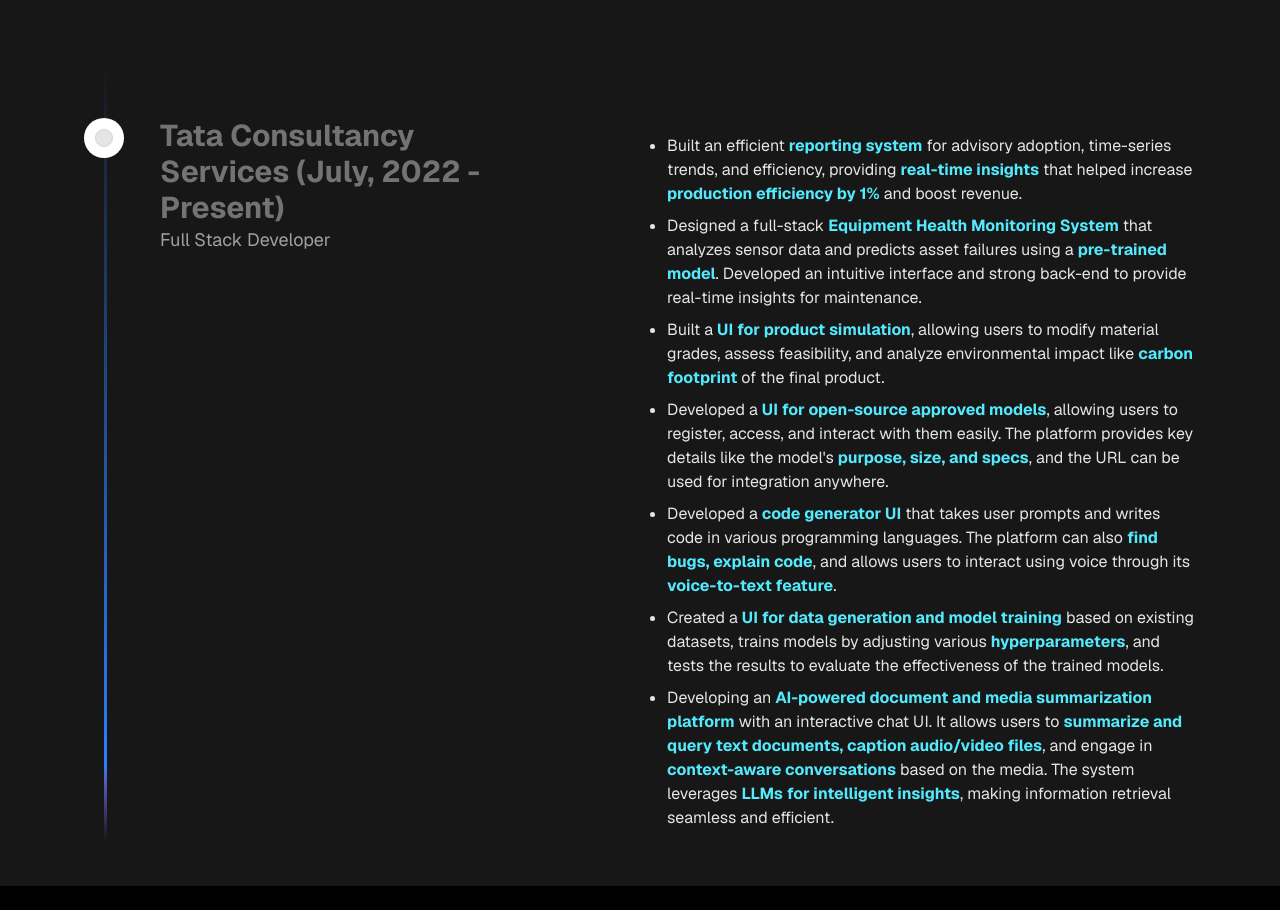
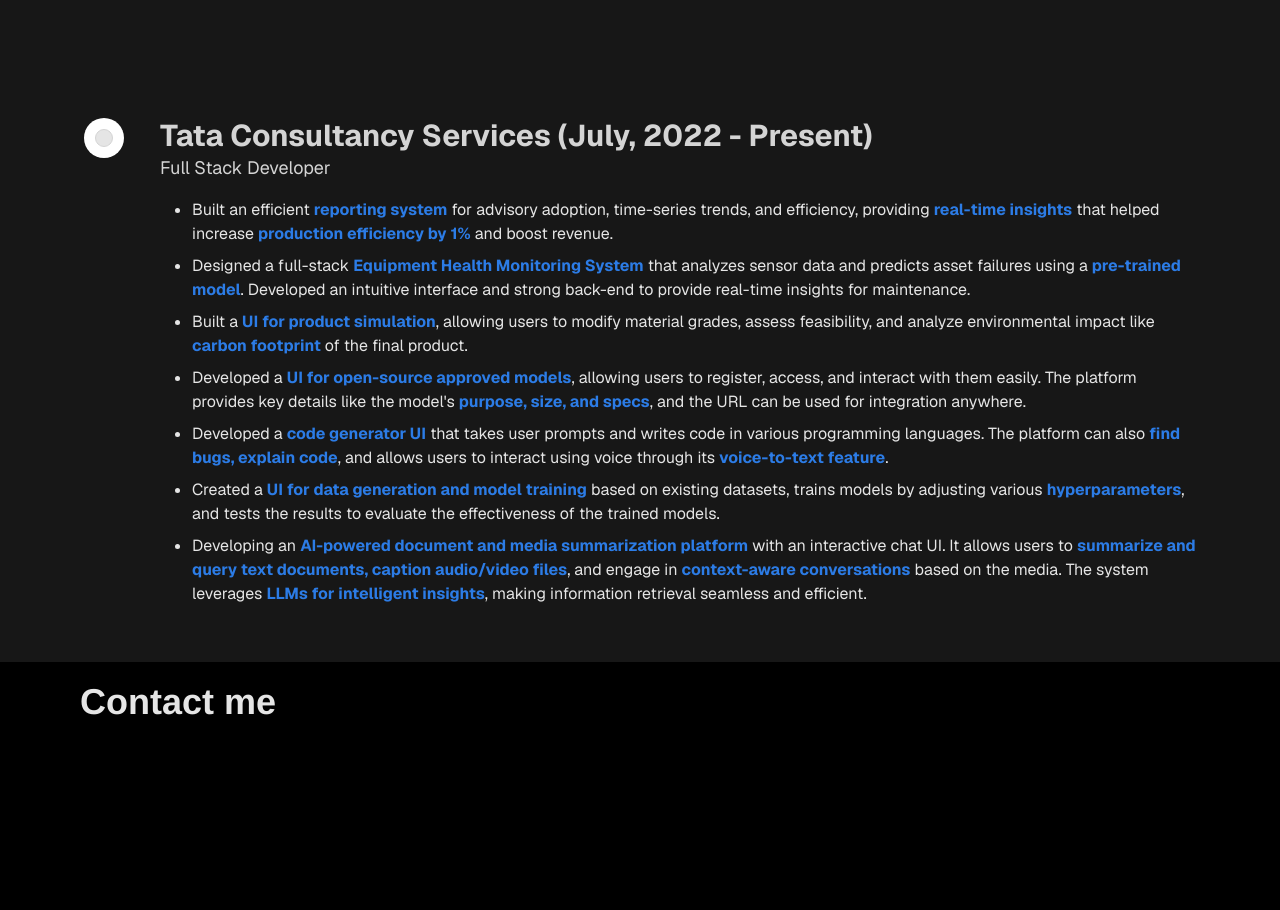
Before and after one commit to Niteshh-K/portfolio, a Next.js app: page / in a window 1280 px wide. Shown: the part 1875-2785 px from the top of the page. Built offline with nearby package versions, Linux system fonts and the light colour scheme.

Commit message:
fix : overflow due to contact fixed, intro button made secondary

```diff
--- a/src/app/page.js
+++ b/src/app/page.js
@@ -14,7 +14,6 @@
       <About />
       <Experience />
       <Contact />
-      {/* <div className="h-500 bg-amber-100"></div> */}
     </>
   );
 }
--- a/src/components/Contact/Contact.jsx
+++ b/src/components/Contact/Contact.jsx
@@ -122,7 +122,7 @@
     <div
       ref={containerRef}
       id="#contact"
-      className="sectionContainer bg-black h-screen flex flex-col justify-center items-center"
+      className="sectionContainer bg-black h-screen flex flex-col justify-center items-center overflow-hidden"
     >
       <div className="sectionHeader text-left w-full">Contact me</div>
       <motion.div
@@ -135,7 +135,7 @@
       >
         <form
           ref={formRef}
-          className="md:w-[30%] rounded-xl bg-neutral-900 p-6 flex flex-col gap-4 border border-neutral-800 shadow-[0px_0px_12px_0px_#f7fafc]"
+          className=" w-full md:w-[30%] rounded-xl bg-neutral-900 p-6 flex flex-col gap-4 border border-neutral-800 shadow-[0px_0px_12px_0px_#f7fafc]"
           onSubmit={sendEmail}
         >
           <input
--- a/src/components/Intro/Intro.jsx
+++ b/src/components/Intro/Intro.jsx
@@ -79,7 +79,7 @@
                   ease: "easeInOut",
                   stiffness: 100,
                 }}
-                className="buttonStyle"
+                className="border-s-neutral-200 border-1 rounded-sm bg-transparent px-6 py-2 hidden md:block"
               >
                 <Link href="#about">Know More</Link>
               </motion.button>
--- a/src/components/Shared/Timeline.jsx
+++ b/src/components/Shared/Timeline.jsx
@@ -35,19 +35,19 @@
       <div ref={ref} className="relative  mx-auto pb-5">
         {data.map((item, index) => (
           <div key={index} className="w-full md:pt-20">
-            <div className="sticky flex flex-col pl-10 md:pl-0 md:flex-row  z-5 items-start top-40 self-start">
+            <div className="sticky flex flex-col pl-10 md:pl-0   z-5 items-start top-40 self-start">
               <div className="h-10 absolute -left-5 md:left-1 w-10 rounded-full bg-white flex items-center justify-center">
                 <div className="h-4 w-4 rounded-full bg-neutral-200 dark:bg-neutral-800 border border-neutral-300 p-2" />
               </div>
               <div className="pl-5.5 md:pl-20 ">
-                <h3 className="text-xl md:text-3xl  font-bold text-neutral-500">
+                <h3 className="text-xl md:text-3xl  font-bold text-neutral-300">
                   {item.company}&nbsp;({item.from} - {item.to})
                 </h3>
-                <span className="text-neutral-400 font-normal text-lg">
+                <span className="text-neutral-300 font-normal text-lg">
                   {item.role}
                 </span>
               </div>
-              <div className="text-white md:ml-10 py-4 md:w-[80%]">
+              <div className="text-white ml-4 md:pl-18 py-4 text-md">
                 {Array.isArray(item.projects)
                   ? item.projects.map((project, idx) =>
                       React.isValidElement(project) ? (
--- a/src/utils/constants.js
+++ b/src/utils/constants.js
@@ -67,87 +67,89 @@
     projects: [
       <ul
         key="tcs-projects-list"
-        className="list-disc pl-6 space-y-2 text-base text-neutral-200"
+        className="list-disc pl-6 space-y-2 text-neutral-200"
       >
         <li key="reporting-system">
           Built an efficient{" "}
-          <span className="font-bold text-cyan-300">reporting system</span> for
+          <span className="font-bold text-[#2c7ce6]">reporting system</span> for
           advisory adoption, time-series trends, and efficiency, providing{" "}
-          <span className="font-bold text-cyan-300">real-time insights</span>{" "}
+          <span className="font-bold text-[#2c7ce6]">real-time insights</span>{" "}
           that helped increase{" "}
-          <span className="font-bold text-cyan-300">
+          <span className="font-bold text-[#2c7ce6]">
             production efficiency by 1%
           </span>{" "}
           and boost revenue.
         </li>
         <li key="equipment-health-monitoring">
           Designed a full-stack{" "}
-          <span className="font-bold text-cyan-300">
+          <span className="font-bold text-[#2c7ce6]">
             Equipment Health Monitoring System
           </span>{" "}
           that analyzes sensor data and predicts asset failures using a{" "}
-          <span className="font-bold text-cyan-300">pre-trained model</span>.
+          <span className="font-bold text-[#2c7ce6]">pre-trained model</span>.
           Developed an intuitive interface and strong back-end to provide
           real-time insights for maintenance.
         </li>
         <li key="product-simulation-ui">
           Built a{" "}
-          <span className="font-bold text-cyan-300">
+          <span className="font-bold text-[#2c7ce6]">
             UI for product simulation
           </span>
           , allowing users to modify material grades, assess feasibility, and
           analyze environmental impact like{" "}
-          <span className="font-bold text-cyan-300">carbon footprint</span> of
+          <span className="font-bold text-[#2c7ce6]">carbon footprint</span> of
           the final product.
         </li>
         <li key="open-source-models-ui">
           Developed a{" "}
-          <span className="font-bold text-cyan-300">
+          <span className="font-bold text-[#2c7ce6]">
             UI for open-source approved models
           </span>
           , allowing users to register, access, and interact with them easily.
           The platform provides key details like the model&apos;s{" "}
-          <span className="font-bold text-cyan-300">
+          <span className="font-bold text-[#2c7ce6]">
             purpose, size, and specs
           </span>
           , and the URL can be used for integration anywhere.
         </li>
         <li key="code-generator-ui">
           Developed a{" "}
-          <span className="font-bold text-cyan-300">code generator UI</span>{" "}
+          <span className="font-bold text-[#2c7ce6]">code generator UI</span>{" "}
           that takes user prompts and writes code in various programming
           languages. The platform can also{" "}
-          <span className="font-bold text-cyan-300">
+          <span className="font-bold text-[#2c7ce6]">
             find bugs, explain code
           </span>
           , and allows users to interact using voice through its{" "}
-          <span className="font-bold text-cyan-300">voice-to-text feature</span>
+          <span className="font-bold text-[#2c7ce6]">
+            voice-to-text feature
+          </span>
           .
         </li>
         <li key="data-generation-training-ui">
           Created a{" "}
-          <span className="font-bold text-cyan-300">
+          <span className="font-bold text-[#2c7ce6]">
             UI for data generation and model training
           </span>{" "}
           based on existing datasets, trains models by adjusting various{" "}
-          <span className="font-bold text-cyan-300">hyperparameters</span>, and
+          <span className="font-bold text-[#2c7ce6]">hyperparameters</span>, and
           tests the results to evaluate the effectiveness of the trained models.
         </li>
         <li key="ai-media-summarization">
           Developing an{" "}
-          <span className="font-bold text-cyan-300">
+          <span className="font-bold text-[#2c7ce6]">
             AI-powered document and media summarization platform
           </span>{" "}
           with an interactive chat UI. It allows users to{" "}
-          <span className="font-bold text-cyan-300">
+          <span className="font-bold text-[#2c7ce6]">
             summarize and query text documents, caption audio/video files
           </span>
           , and engage in{" "}
-          <span className="font-bold text-cyan-300">
+          <span className="font-bold text-[#2c7ce6]">
             context-aware conversations
           </span>{" "}
           based on the media. The system leverages{" "}
-          <span className="font-bold text-cyan-300">
+          <span className="font-bold text-[#2c7ce6]">
             LLMs for intelligent insights
           </span>
           , making information retrieval seamless and efficient.
```
